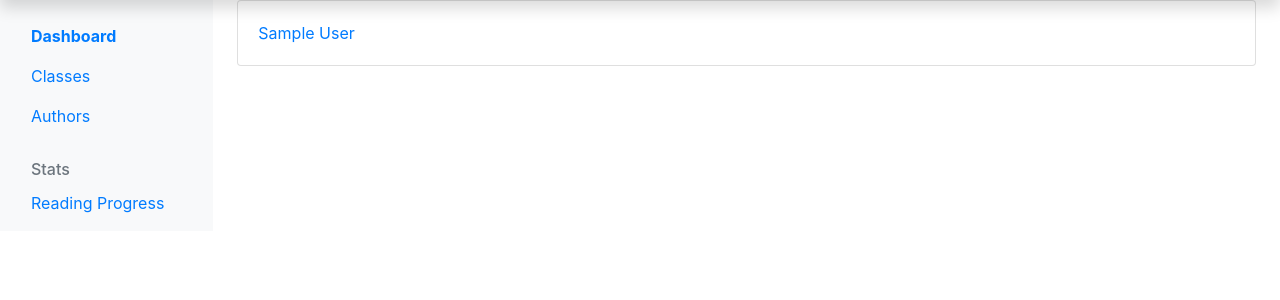
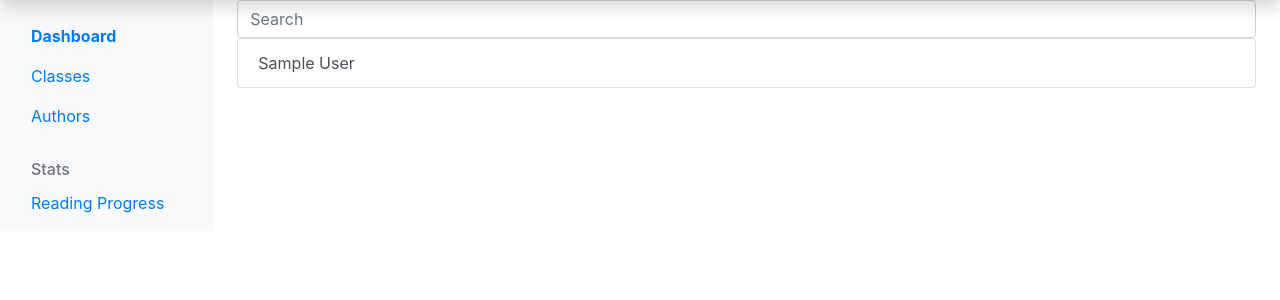
Before and after one commit to elijahj19/ReadingLog192, a Django app: template ReadingLog192/main/templates/authors.html in a window 1280 px wide. Shown: the part 40-340 px from the top of the page. Run offline with Django 3.2, Linux system fonts and the light colour scheme; the template is opened without the code that fills it: most values are stand-ins (such as "Sample title", 1, 10 or a date in 2020).

Commit message:
added search for author/class

```diff
--- a/ReadingLog192/main/models.py
+++ b/ReadingLog192/main/models.py
@@ -5,7 +5,7 @@ from django.db.models.fields import related
 
 # model for courses
 class Course(models.Model):
-    name = models.CharField(max_length=12, unique=True) # name of the class
+    name = models.CharField(max_length=12) # name of the class
     isClassActive = models.BooleanField() # is the currently active, not a previously taken class
     # string representation of course
     def __str__(self):
--- a/ReadingLog192/main/templates/authors.html
+++ b/ReadingLog192/main/templates/authors.html
@@ -105,13 +105,14 @@
                 </div>
             </nav>
             <main class="col-md-9 ms-sm-auto col-lg-10 px-md-4">
-                {% for author in authors %}
-                <div class="card">
-                    <div class="card-body">
-                        <a href="/authorReadings?name={{author}}">{{author}}</a>
-                    </div>
-                  </div>
-                {% endfor %}
+                <input id="searchbar" class="form-control mr-sm-2" type="search" placeholder="Search" aria-label="Search">
+                <div id="allClasses" class="list-group">
+                    {% for author in authors %}
+                    <a class="list-group-item list-group-item-action" href="/authorReadings?name={{author}}">
+                        {{author}}
+                    </a>
+                    {% endfor %}
+                </div>
             </main>
         </div>
     </div>
@@ -122,6 +123,16 @@
     <script src="https://cdn.jsdelivr.net/npm/chart.js@2.9.4/dist/Chart.min.js"
         integrity="sha384-zNy6FEbO50N+Cg5wap8IKA4M/ZnLJgzc6w2NqACZaK0u0FXfOWRRJOnQtpZun8ha" crossorigin="anonymous">
     </script>
+    <script>
+        $(document).ready(function(){
+          $("#searchbar").on("keyup", function() {
+            var value = $(this).val().toLowerCase();
+            $("#allClasses a").filter(function() {
+              $(this).toggle($(this).text().toLowerCase().indexOf(value) > -1)
+            });
+          });
+        });
+    </script>
 </body>
 
 </html>
--- a/ReadingLog192/main/templates/dashboard.html
+++ b/ReadingLog192/main/templates/dashboard.html
@@ -26,7 +26,6 @@
     <script src="https://cdn.jsdelivr.net/npm/bootstrap@4.5.3/dist/js/bootstrap.bundle.min.js"
         integrity="sha384-ho+j7jyWK8fNQe+A12Hb8AhRq26LrZ/JpcUGGOn+Y7RsweNrtN/tE3MoK7ZeZDyx" crossorigin="anonymous">
     </script>
-
 
     <style>
         .bd-placeholder-img {
@@ -187,7 +186,7 @@
                 </div>
 
                 <h2>Finished Readings</h2>
-                <div class="table-responsive">
+                <div id="finishedReadings" class="table-responsive">
                     <table class="table table-striped table-sm">
                         <thead>
                             <tr>
```
Also changed, not shown: ReadingLog192/main/templates/classes.html (+18 -7 lines), ReadingLog192/db.sqlite3, ReadingLog192/main/migrations/0002_auto_20201211_1825.py (added).
